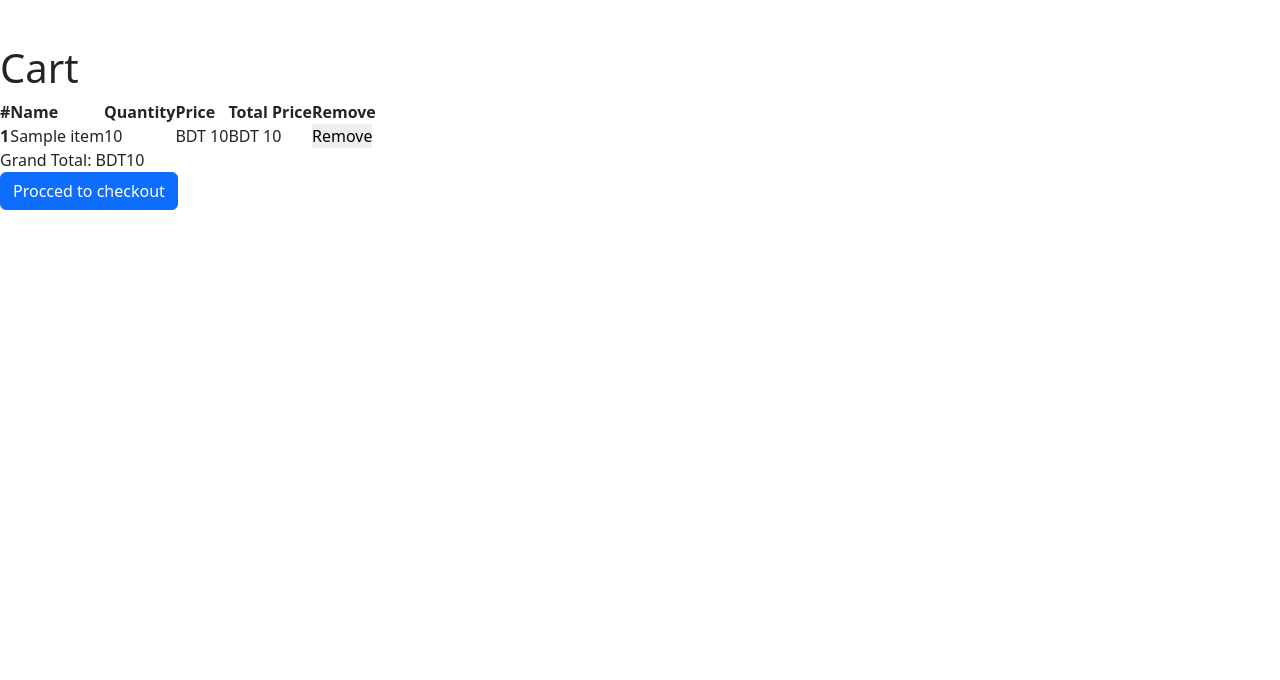
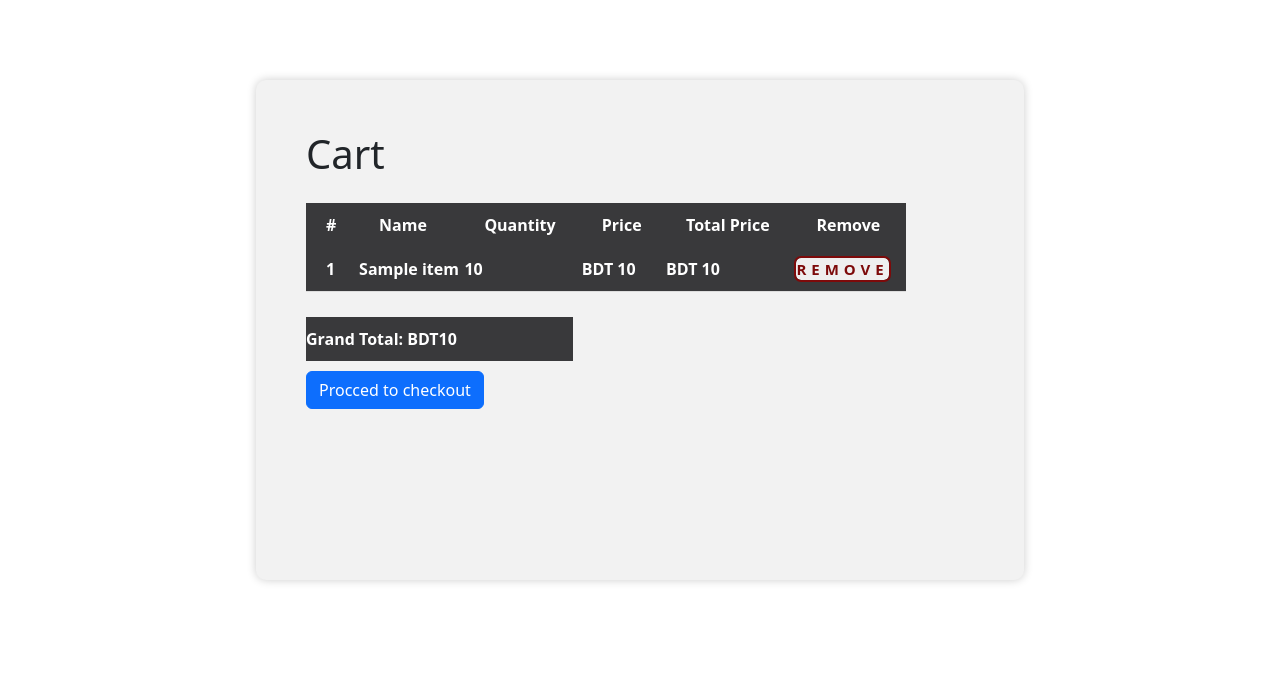
Before and after one commit to depreShaan/Animal-Adoption-and-Rescue-Centre, a Flask app: template templates/shop.html in a window 1280 px wide. Shown: the part 700-1380 px from the top of the page. Before the commit the page ends 910 px from the top, so only its background shows below. Run offline with Flask 3, Linux system fonts and the light colour scheme; the template is opened without the code that fills it: most values are stand-ins (such as "Sample title", 1, 10 or a date in 2020); some libraries are stand-ins or nearby versions.

Commit message:
Update shop.css
Added a few more style for cart

```diff
--- a/static/shop.css
+++ b/static/shop.css
@@ -13,6 +13,7 @@
     padding-right: 2%;
 }
 
+
 .image{
     margin-bottom: 3%;
     display: block;
@@ -22,13 +23,17 @@
     max-height: 225px;
 }
 
+h1{
+  justify-content: center;
+}
+
 h2{
     font-weight: 700;
     justify-content: center;
     text-align: center;
     padding: 2rem 0.9rem;
-	font-size: 2rem;
-	margin-bottom: 0.1rem;
+	  font-size: 2rem;
+	  margin-bottom: 0.1rem;
 }
 
 @import url(https://fonts.googleapis.com/css?family=Roboto:300);
@@ -86,7 +91,6 @@ h2{
 }
 
 
-/* From Uiverse.io by MuhammadHasann */
 .card {
   --bg-card: #grey;
   --primary: #7D0A0A;
@@ -241,7 +245,97 @@ h2{
   gap:15px;
 }
 
-.col{
+.card{
   padding: 2% 5%;
   margin: 15px;
 }
+
+.view-cart {
+
+  padding: 40px;
+  display: block;
+  margin: 100px auto;
+  padding-bottom: 30%;
+  height: 500px;
+  width: 60%;
+  padding: 50px;
+  background-color: #f2f2f2;
+  border-radius: 10px;
+  box-shadow: 0 0 10px rgba(0, 0, 0, 0.2);
+}
+
+.view-cart .content-table{
+  align-items: center;
+  border-collapse: collapse;
+  margin: 25px 0;
+  min-width: 600px;
+}
+.view-cart .content-table tbody, th, thead {
+  padding: 10px 20px;
+  background-color: #39393b;
+  color: #ffffff;
+  text-align: left;
+  font-weight: bold;
+}
+
+.view-cart .table-bottom{
+  padding-top: 10px;
+  padding-bottom: 10px;
+  margin-bottom: 10px;
+  max-width: 40%;
+  font-weight: bold;
+  color: #ffffff;
+  background-color: #39393b;
+}
+
+.content-table tbody tr{
+  border-bottom: 1px solid #dddddd;
+
+}
+.content-table tbody tr:nth-of-type(even){
+  background-color: #7D0A0A;
+
+}
+
+
+
+
+.remove-btn {
+  padding: 1em 0.4;
+  border: none;
+  border-radius: 5px;
+  font-weight: bold;
+  letter-spacing: 5px;
+  text-transform: uppercase;
+  cursor: pointer;
+  color: #7D0A0A;
+  transition: all 1000ms;
+  font-size: 15px;
+  position: relative;
+  overflow: hidden;
+  outline: 2px solid #7D0A0A;
+}
+
+remove-btn:hover {
+  color: #ffffff;
+  transform: scale(1.1);
+  outline: 2px solid #4D0A0A;
+  box-shadow: 4px 5px 17px -4px #7D0A0A;
+}
+
+remove-btn::before {
+  content: "";
+  position: absolute;
+  left: -50px;
+  top: 0;
+  width: 0;
+  height: 100%;
+  background-color: #7D0A0A;
+  transform: skewX(45deg);
+  z-index: -1;
+  transition: width 1000ms;
+}
+
+remove-btn:hover::before {
+  width: 250%;
+}
```
